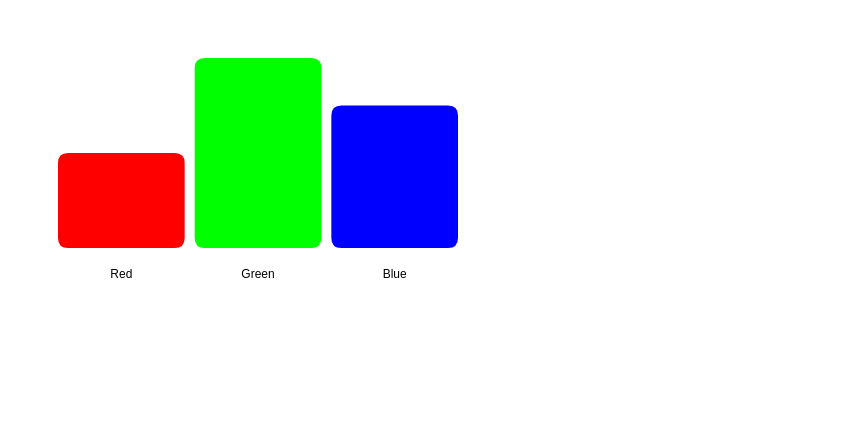
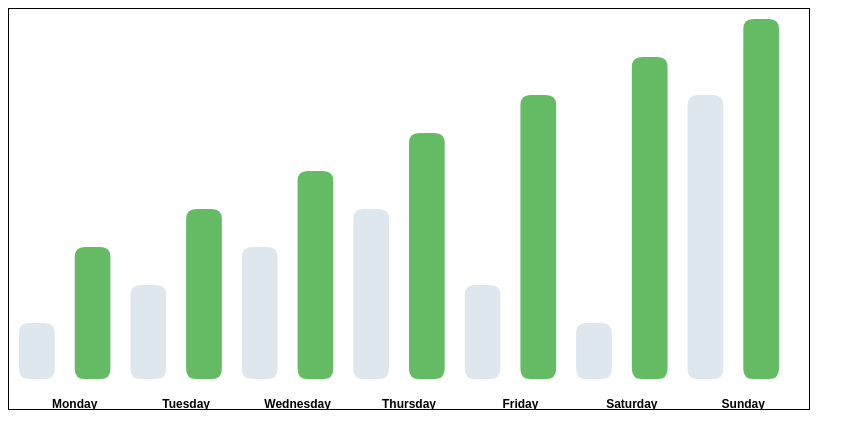
Before and after one commit to adinortey360/chartmaster, a plain HTML site: page index.html in a window 1280 px wide. Shown: the whole page, without its empty margins (0-865 px from the left). Drawn offline with Linux system fonts and the light colour scheme.

Commit message:
add grouped bars

```diff
--- a/index.html
+++ b/index.html
@@ -1,77 +1,102 @@
-<canvas id="myCanvas"></canvas>
-
-
+<!DOCTYPE html>
+<html>
+<head>
+	<title>Grouped Bar Chart</title>
+	<style>
+		canvas {
+			border: 1px solid black;
+		}
+	</style>
+</head>
+<body>
+	<canvas id="canvas"></canvas>
 	<script>
- // get the canvas element
-const canvas = document.getElementById("myCanvas");
+		const canvas = document.getElementById("canvas");
 		const ctx = canvas.getContext("2d");
 
-// set the canvas width and height
-canvas.width = 500;
-canvas.height = 300;
-
-// define the data for the chart
+		// Data for the chart
 		const data = [
-  { label: "Red", value: 50, color: "#ff0000" },
-  { label: "Green", value: 100, color: "#00ff00" },
-  { label: "Blue", value: 75, color: "#0000ff" },
+			{ label: "Monday", values: [10, 20] },
+			{ label: "Tuesday", values: [15, 25] },
+      { label: "Wednesday", values: [20, 30] },
+      { label: "Thursday", values: [25, 35] },
+      { label: "Friday", values: [15, 40] },
+      { label: "Saturday", values: [10, 45] },
+      { label: "Sunday", values: [40, 50] }
 		];
 
-// calculate the maximum value in the data
-const maxDataValue = Math.max(...data.map(d => d.value));
+		// Colors for the bars
+		const colors = ["#DFE7EE", "#65BB64"];
 
-// define the dimensions of the chart area
-const chartArea = {
-  x: 50,
-  y: 50,
-  width: canvas.width - 100,
-  height: canvas.height - 100,
-};
+		// Set the dimensions of the canvas
+		canvas.width = 800;
+		canvas.height = 400;
 
-// define the dimensions of each bar and the gap between them
-const barWidth = (chartArea.width - (data.length - 1) * 10) / data.length;
-const maxBarHeight = chartArea.height - 10;
+		// Padding between bars and chart edges
+		const padding = 10;
 
-// loop through the data and draw each bar
-data.forEach((d, i) => {
-  // calculate the height of the bar based on the data value and the maximum value
-  const barHeight = (d.value / maxDataValue) * maxBarHeight;
+		// Calculate the maximum value for the data
+		const maxValue = Math.max(...data.flatMap(group => group.values));
 
-  // calculate the position of the bar
-  const x = chartArea.x + i * (barWidth + 10);
-  const y = chartArea.y + maxBarHeight - barHeight;
+		// Calculate the width and height of each bar
+		const barWidth = (canvas.width - padding * 2) / (data.length * data[0].values.length);
+		const barHeight = (canvas.height - padding * 2) / maxValue;
 
-  // draw the bar
+		// Draw the bars
+		data.forEach((group, groupIndex) => {
+			group.values.forEach((value, valueIndex) => {
+				const x = padding + (groupIndex * barWidth * group.values.length) + (valueIndex * barWidth);
+				const y = canvas.height - padding - (value * barHeight);
+				const width = barWidth - padding * 2;
+				const height = value * barHeight - padding * 2;
+				ctx.fillStyle = colors[valueIndex];
 				ctx.beginPath();
-  ctx.moveTo(x + 10, y);
-  ctx.lineTo(x + barWidth - 10, y);
-  ctx.quadraticCurveTo(x + barWidth, y, x + barWidth, y + 10);
-  ctx.lineTo(x + barWidth, y + barHeight - 10);
-  ctx.quadraticCurveTo(x + barWidth, y + barHeight, x + barWidth - 10, y + barHeight);
-  ctx.lineTo(x + 10, y + barHeight);
-  ctx.quadraticCurveTo(x, y + barHeight, x, y + barHeight - 10);
-  ctx.lineTo(x, y + 10);
-  ctx.quadraticCurveTo(x, y, x + 10, y);
+				ctx.moveTo(x + padding, y);
+				ctx.lineTo(x + width - padding, y);
+				ctx.quadraticCurveTo(x + width, y, x + width, y + padding);
+				ctx.lineTo(x + width, y + height - padding);
+				ctx.quadraticCurveTo(x + width, y + height, x + width - padding, y + height);
+				ctx.lineTo(x + padding, y + height);
+				ctx.quadraticCurveTo(x, y + height, x, y + height - padding);
+				ctx.lineTo(x, y + padding);
+				ctx.quadraticCurveTo(x, y, x + padding, y);
 				ctx.closePath();
-  ctx.fillStyle = d.color;
 				ctx.fill();
 
-  // draw the label
-  ctx.font = "12px Arial";
+        // when the mouse is over the bar, draw a tooltip
+        canvas.addEventListener("mousemove", e => {
+          const rect = canvas.getBoundingClientRect();
+          const x = e.clientX - rect.left;
+          const y = e.clientY - rect.top;
+          if (x >= x && x <= x + width && y >= y && y <= y + height) {
             ctx.fillStyle = "#000";
             ctx.textAlign = "center";
-  ctx.fillText(d.label, x + barWidth / 2, chartArea.y + chartArea.height + 20);
-
-  // add click event listener to the bar
-  canvas.addEventListener("click", (e) => {
-    const rect = canvas.getBoundingClientRect();
-    const mouseX = e.clientX - rect.left;
-    const mouseY = e.clientY - rect.top;
-
-    if (mouseX >= x && mouseX <= x + barWidth && mouseY >= y && mouseY <= y + barHeight) {
-      alert(`Value: ${d.value}`);
+            ctx.textBaseline = "middle";
+            ctx.font = "bold 12px sans-serif";
+            ctx.fillText(value, x + width / 2, y + height / 2);
           }
         });
+
 			});
 
+      // Draw the labels at the bottom tilted if there are more than 5 bars
+      const labelX = padding + (groupIndex * barWidth * group.values.length) + (group.values.length * barWidth / 2);
+      const labelY = canvas.height - padding;
+      ctx.fillStyle = "#000";
+      ctx.textAlign = "center";
+      ctx.textBaseline = "top";
+      ctx.font = "bold 12px sans-serif";
+      ctx.save();
+
+      if (data.length > 10) {
+        ctx.translate(labelX, labelY);
+        ctx.rotate(-Math.PI / 4);
+        ctx.fillText(group.label, 0, 0);
+        ctx.restore();
+      } else {
+        ctx.fillText(group.label, labelX, labelY);
+      }
+		});
 	</script>
+</body>
+</html>
```
Lines whose indentation alone changed are shown as unchanged.
